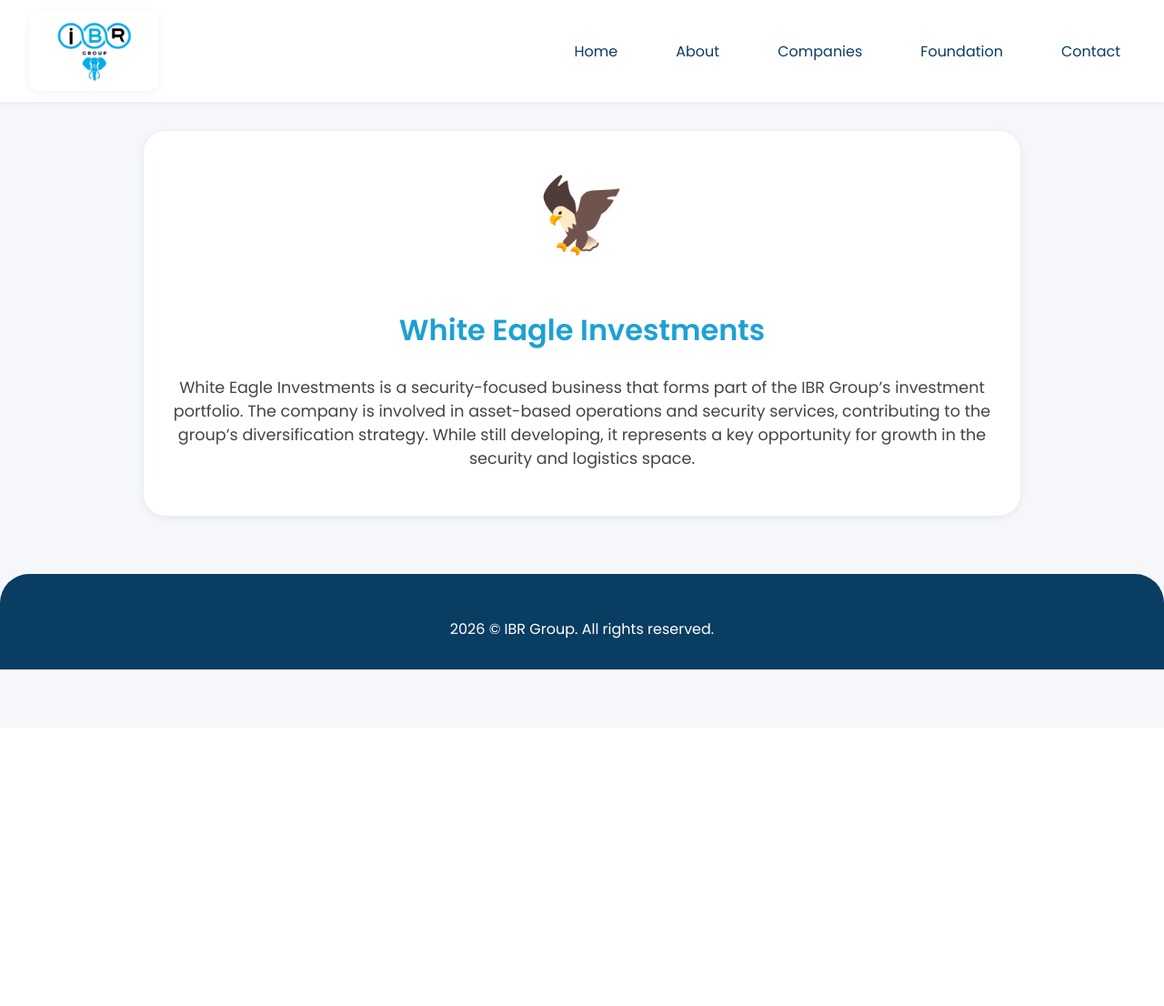
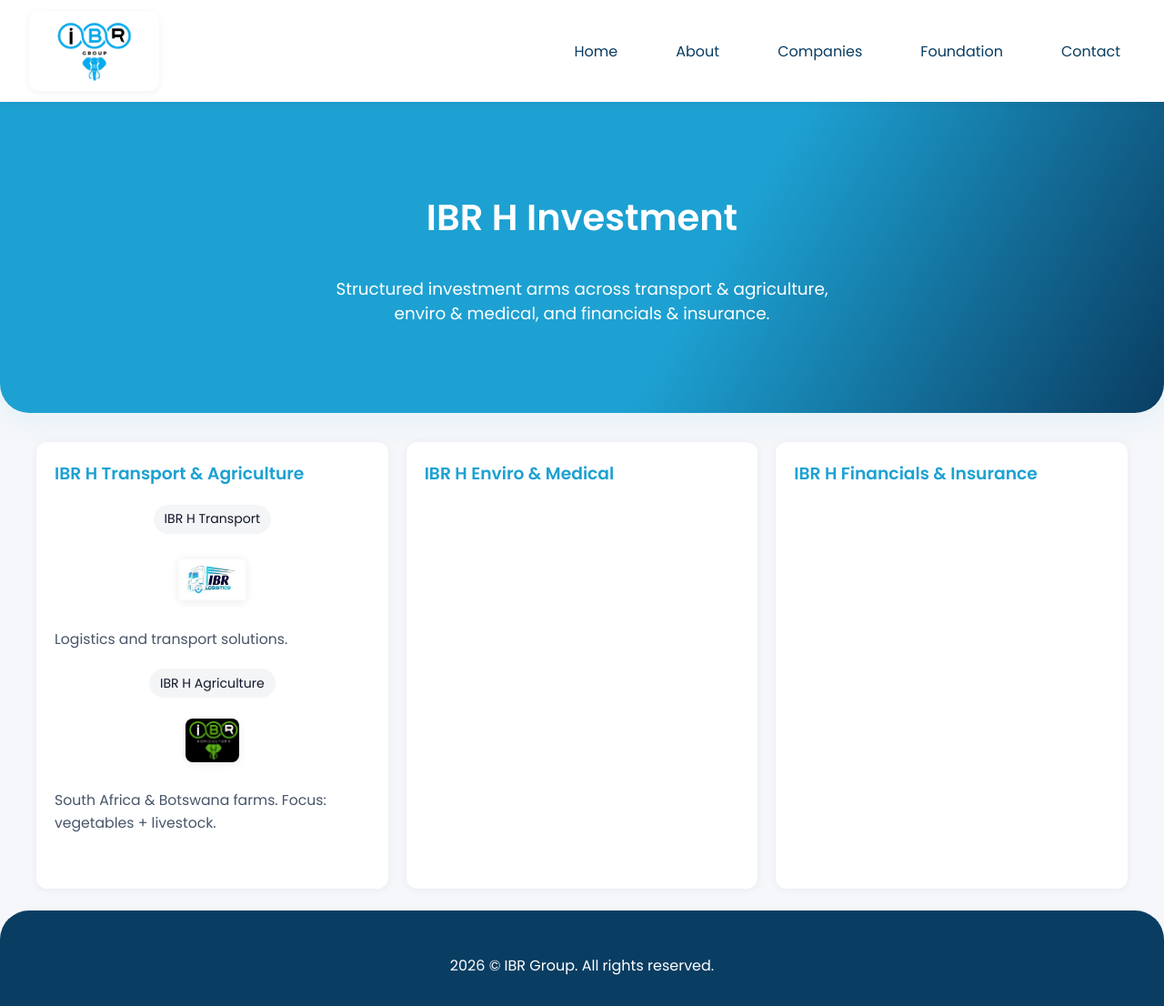
Before and after one commit to spheleleMakau/ibr-group, a Django app: page /investment/ in a window 1280 px wide. Shown: the whole page at 91% size. Before the commit the page ends 736 px from the top, so only its background shows below. Run offline with Django 5.2, Linux system fonts and the light colour scheme.

Commit message:
edited ibr group trust

```diff
--- a/templates/core/ibr_africa.html
+++ b/templates/core/ibr_africa.html
@@ -45,7 +45,7 @@
                     <div class="region-header rwanda-header">
                         <h3>IBR Rwanda</h3>
                     </div>
-                    <div class="org-node-tag specialty-tag">Mining & Engineering</div>
+                    <div class="org-node-tag specialty-tag">IBR H Mining & Engineering</div>
 
                     <div class="holdings-section">
                         <div class="holding-logo-wrap">
@@ -72,7 +72,7 @@
                     <div class="region-header botswana-header">
                         <h3>IBR Botswana</h3>
                     </div>
-                    <div class="org-node-tag specialty-tag">Retail &amp; Commerce</div>
+                    <div class="org-node-tag specialty-tag">IBR H Retail</div>
                     <div class="holdings-section">
                         <div class="holding-logo-wrap">
                             <img src="{% static 'img/retail.jpeg' %}" alt="retail logo" class="org-list-logo large-logo" />
--- a/templates/core/investments.html
+++ b/templates/core/investments.html
@@ -1,9 +1,68 @@
 {% extends 'base.html' %}
+{% load static %}
 {% block title %}White Eagle Investments - IBR Group{% endblock %}
 {% block content %}
-<section style="max-width: 900px; margin: 2rem auto; background: var(--white); border-radius: 1.5rem; box-shadow: 0 2px 8px rgba(16,32,64,0.08); padding: 2rem; text-align:center;">
-    <span style="font-size:5rem; margin-bottom:1rem; display:inline-block;">🦅</span>
-    <h1 style="color: var(--primary-blue); font-size: 2rem; font-weight: 700;">White Eagle Investments</h1>
-    <p style="color: #444; font-size: 1.1rem; margin-top: 1.5rem;">White Eagle Investments is a security-focused business that forms part of the IBR Group’s investment portfolio. The company is involved in asset-based operations and security services, contributing to the group’s diversification strategy. While still developing, it represents a key opportunity for growth in the security and logistics space.</p>
+<section class="hero">
+    <h1>IBR H Investment</h1>
+    <p>Structured investment arms across transport &amp; agriculture, enviro &amp; medical, and financials &amp; insurance.</p>
+</section>
+
+<section class="org-chart-section">
+    <div class="org-chart-container">
+        <div class="org-chart-grid">
+            <div class="org-region-card">
+                <div class="org-node org-node-secondary org-node-zim">
+                    <div class="region-header zim-header">
+                        <h3>IBR H Transport &amp; Agriculture</h3>
+                    </div>
+                    <div class="org-node-tag specialty-tag">IBR H Transport</div>
+                    <div class="holdings-section">
+                        <div class="holding-logo-wrap" style="display:flex; justify-content:center; gap:1rem; flex-wrap:wrap;">
+                            <img src="{% static 'img/transport.jpeg' %}" alt="IBR Transport logo" class="org-list-logo large-logo" />
+                        </div>
+                        <p>Logistics and transport solutions.</p>
+                    <div class="org-node-tag specialty-tag">IBR H Agriculture</div>
+                         <div class="holding-logo-wrap" style="display:flex; justify-content:center; gap:1rem; flex-wrap:wrap;">
+                            <img src="{% static 'img/agriculture.jpeg' %}" alt="IBR Agriculture logo" class="org-list-logo large-logo" />
+                        </div>
+                        <p>South Africa & Botswana farms. Focus: vegetables + livestock.</p>
+
+                    </div>
+                </div>
+            </div>
+
+            <div class="org-region-card">
+                <div class="org-node org-node-secondary org-node-rwanda">
+                    <div class="region-header rwanda-header">
+                        <h3>IBR H Enviro &amp; Medical</h3>
+                    </div>
+                    <!-- <div class="org-node-tag specialty-tag">Sustainability and healthcare solutions</div>
+                    <div class="holdings-section">
+                        <ul class="org-node-list">
+                            <li class="holding-item">Environmental services</li>
+                            <li class="holding-item">Medical supplies and support</li>
+                            <li class="holding-item">Green technology initiatives</li>
+                        </ul>
+                    </div> -->
+                </div>
+            </div>
+
+            <div class="org-region-card">
+                <div class="org-node org-node-secondary org-node-botswana">
+                    <div class="region-header botswana-header">
+                        <h3>IBR H Financials &amp; Insurance</h3>
+                    </div>
+                    <!-- <div class="org-node-tag specialty-tag">Capital, risk and financial services</div>
+                    <div class="holdings-section">
+                        <ul class="org-node-list">
+                            <li class="holding-item">Insurance underwriting</li>
+                            <li class="holding-item">Investment financing</li>
+                            <li class="holding-item">Risk management solutions</li>
+                        </ul>
+                    </div> -->
+                </div>
+            </div>
+        </div>
+    </div>
 </section>
 {% endblock %}
```
Also changed, not shown: templates/core/ibr_foundation.html (+11 -17 lines), templates/core/ibr_holdings.html (+12 -28 lines), static/img/ibr_investments.png (added).
